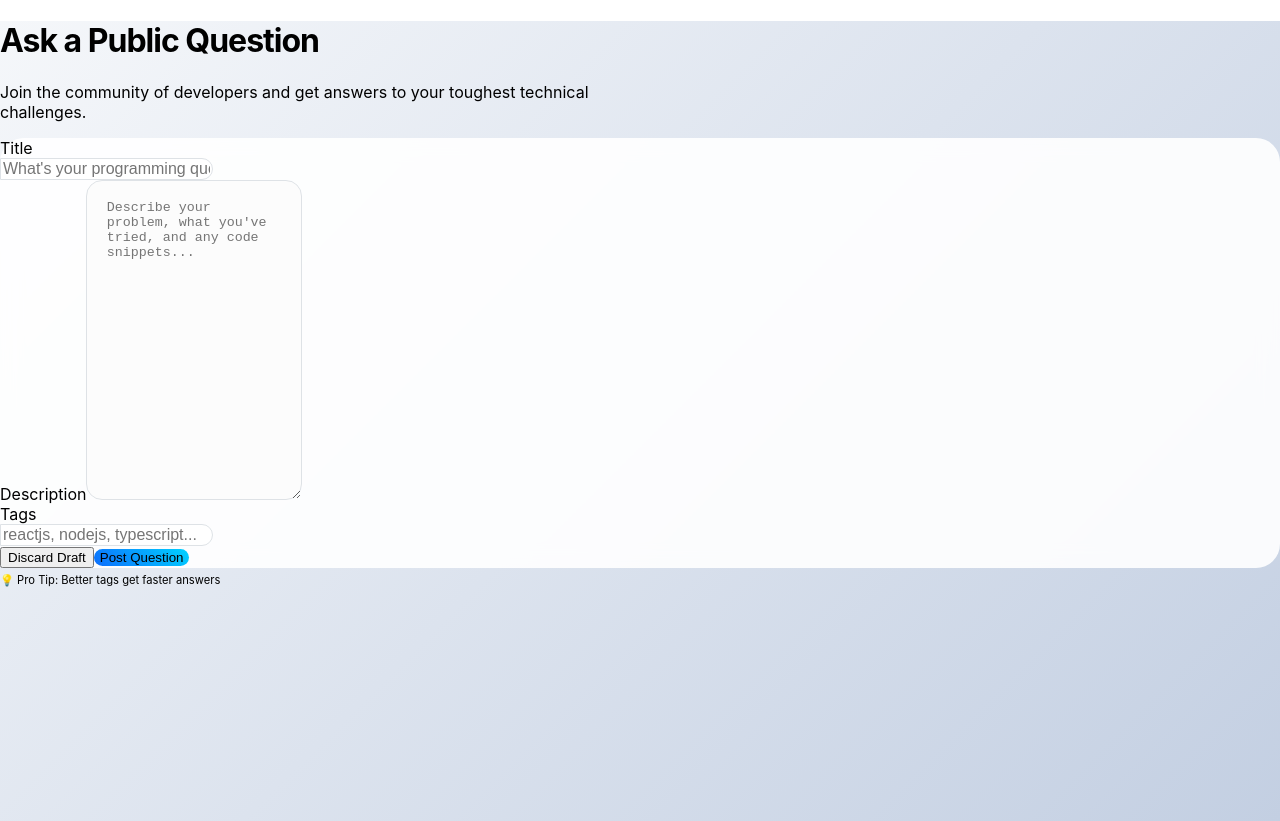
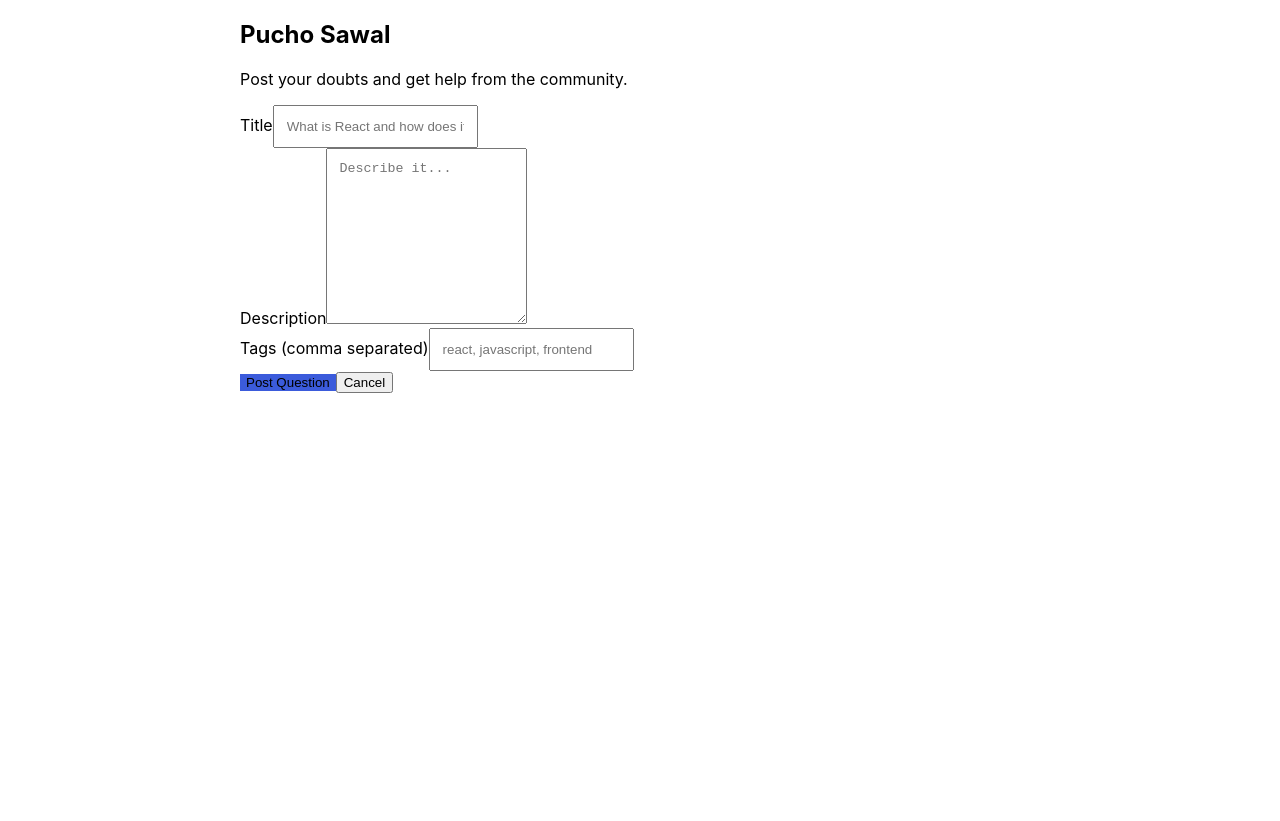
Before and after one commit to bawadkarchakrdhar-droid/So-Lite-, a React (Create React App) app in the folder frontend/: page /ask-question in a window 1280 px wide. After the commit the page ends 800 px from the top, so only its background shows below. Built offline with nearby package versions, Linux system fonts and the light colour scheme; sample sign-in values are in the browser's storage.

Commit message:
Restored original minimalist AskQuestion design

```diff
--- a/frontend/src/AskQuestion.js
+++ b/frontend/src/AskQuestion.js
@@ -11,125 +11,79 @@ const AskQuestion = () => {
     const handleSubmit = async (e) => {
         e.preventDefault();
         try {
+            // Backend mapping ke liye 'description' use kiya hai
             await axios.post('https://so-lite-backend.onrender.com/api/questions', {
                 title,
                 description: body,
                 tags: tags.split(',').map(tag => tag.trim()),
                 userId: localStorage.getItem('userId')
             });
-            alert("Success! Your question is live. 🚀");
+            alert("Question posted successfully! 🚀");
             navigate('/dashboard');
         } catch (err) {
-            alert("Error: Connection check karein!");
+            console.error(err);
+            alert("Question not posted!"); // Wahi alert jo screenshot mein hai
         }
     };
 
     return (
-        <div className="container-fluid py-5" style={{
-            background: 'linear-gradient(135deg, #f5f7fa 0%, #c3cfe2 100%)',
-            minHeight: '100vh'
-        }}>
-            <div className="row justify-content-center">
-                <div className="col-lg-7 col-md-9">
+        <div className="container mt-5">
+            <div style={{ maxWidth: '800px', margin: '0 auto' }}>
+                <h2 className="fw-bold mb-4">Pucho Sawal</h2>
+                <p className="text-muted mb-4">Post your doubts and get help from the community.</p>
 
-                    {/* Header with Animation */}
-                    <div className="text-center mb-5 mt-3">
-                        <h1 className="display-5 fw-bold text-dark mb-2" style={{ letterSpacing: '-1px' }}>
-                            Ask a Public Question
-                        </h1>
-                        <p className="text-muted fs-5 mx-auto" style={{ maxWidth: '600px' }}>
-                            Join the community of developers and get answers to your toughest technical challenges.
-                        </p>
-                    </div>
-
-                    {/* Premium Glassmorphic Card */}
-                    <div className="card border-0 shadow-lg overflow-hidden" style={{
-                        borderRadius: '24px',
-                        backdropFilter: 'blur(10px)',
-                        backgroundColor: 'rgba(255, 255, 255, 0.9)'
-                    }}>
-                        <div className="card-body p-4 p-md-5">
                 <form onSubmit={handleSubmit}>
-
-                                {/* Floating Title Input */}
+                    {/* Title Section */}
                     <div className="mb-4">
-                                    <label className="form-label small fw-bold text-uppercase text-primary tracking-wider">Title</label>
-                                    <div className="input-group">
-                                        <span className="input-group-text bg-white border-end-0" style={{ borderRadius: '12px 0 0 12px' }}>
-                                            <i className="bi bi-lightning-charge text-warning"></i>
-                                        </span>
+                        <label className="form-label fw-bold">Title</label>
                         <input
-                                            className="form-control form-control-lg border-start-0 ps-0"
-                                            placeholder="What's your programming question? Be specific."
-                                            style={{ borderRadius: '0 12px 12px 0', fontSize: '1rem', border: '1.5px solid #dee2e6' }}
+                            type="text"
+                            className="form-control shadow-none"
+                            placeholder="What is React and how does it work?"
                             value={title}
                             onChange={(e) => setTitle(e.target.value)}
                             required
+                            style={{ padding: '12px' }}
                         />
                     </div>
-                                </div>
 
-                                {/* Modern Description Editor Area */}
+                    {/* Description Section */}
                     <div className="mb-4">
-                                    <label className="form-label small fw-bold text-uppercase text-primary tracking-wider">Description</label>
+                        <label className="form-label fw-bold">Description</label>
                         <textarea
                             className="form-control shadow-none"
-                                        placeholder="Describe your problem, what you've tried, and any code snippets..."
-                                        style={{
-                                            border: '1.5px solid #dee2e6',
-                                            borderRadius: '16px',
-                                            minHeight: '280px',
-                                            padding: '1.2rem',
-                                            backgroundColor: '#fcfcfc'
-                                        }}
+                            placeholder="Describe it..."
+                            rows="10"
                             value={body}
                             onChange={(e) => setBody(e.target.value)}
                             required
+                            style={{ padding: '12px' }}
                         />
                     </div>
 
-                                {/* Tags Input with Icon */}
-                                <div className="mb-5">
-                                    <label className="form-label small fw-bold text-uppercase text-primary tracking-wider">Tags</label>
-                                    <div className="input-group">
-                                        <span className="input-group-text bg-white border-end-0" style={{ borderRadius: '12px 0 0 12px' }}>
-                                            <i className="bi bi-hash text-muted"></i>
-                                        </span>
+                    {/* Tags Section */}
+                    <div className="mb-4">
+                        <label className="form-label fw-bold">Tags (comma separated)</label>
                         <input
-                                            className="form-control form-control-lg border-start-0 ps-0"
-                                            placeholder="reactjs, nodejs, typescript..."
-                                            style={{ borderRadius: '0 12px 12px 0', fontSize: '1rem', border: '1.5px solid #dee2e6' }}
+                            type="text"
+                            className="form-control shadow-none"
+                            placeholder="react, javascript, frontend"
                             value={tags}
                             onChange={(e) => setTags(e.target.value)}
+                            style={{ padding: '12px' }}
                         />
                     </div>
-                                </div>
 
-                                {/* Actions with Gradient Button */}
-                                <div className="d-flex align-items-center justify-content-between pt-3 border-top mt-4">
-                                    <button type="button" className="btn btn-link text-muted text-decoration-none fw-bold" onClick={() => navigate('/dashboard')}>
-                                        Discard Draft
+                    {/* Post Button - Full Width */}
+                    <div className="d-grid gap-2 mt-5">
+                        <button type="submit" className="btn btn-primary btn-lg py-3 fw-bold" style={{ backgroundColor: '#3b5bdb', border: 'none' }}>
+                            Post Question
                         </button>
-                                    <button type="submit" className="btn btn-lg px-5 py-3 text-white fw-bold shadow" style={{
-                                        background: 'linear-gradient(45deg, #0d6efd, #00d2ff)',
-                                        border: 'none',
-                                        borderRadius: '14px'
-                                    }}>
-                                        Post Question <i className="bi bi-arrow-right ms-2"></i>
+                        <button type="button" className="btn btn-link text-decoration-none text-muted" onClick={() => navigate('/dashboard')}>
+                            Cancel
                         </button>
                     </div>
                 </form>
-                        </div>
-                    </div>
-
-                    {/* Pro Tip Section */}
-                    <div className="mt-4 text-center">
-                        <span className="badge rounded-pill bg-white text-dark shadow-sm px-3 py-2 border text-uppercase" style={{ fontSize: '0.7rem' }}>
-                            💡 Pro Tip: Better tags get faster answers
-                        </span>
-                    </div>
-
-                </div>
             </div>
         </div>
     );
```
Lines whose indentation alone changed are shown as unchanged.
